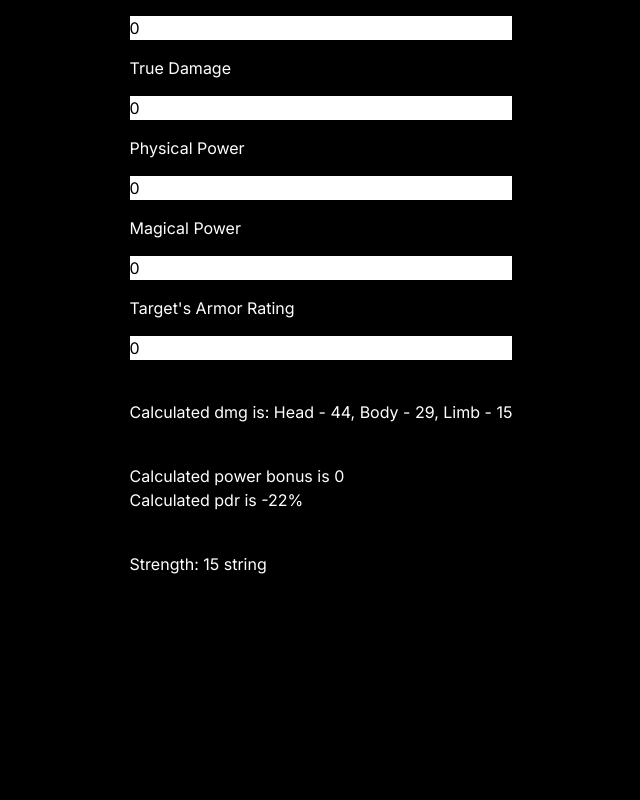
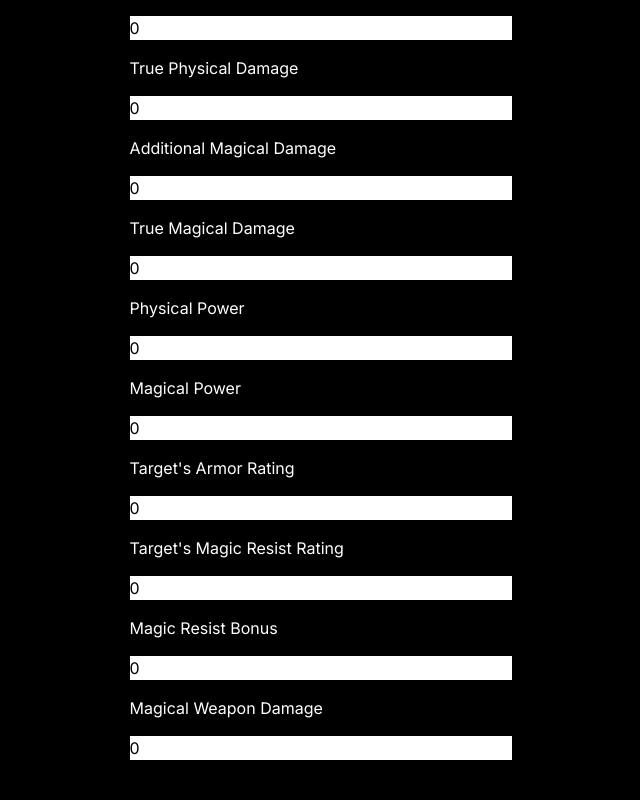
Before and after one commit to jadenenz/darkanddarkerdmgcalc, a Next.js app: page / in a window 1280 px wide. Shown: the part 600-1400 px from the top of the page, without its empty margins (319-959 px from the left). Before the commit the page ends 1272 px from the top, so only its background shows below. Built offline with nearby package versions, Linux system fonts and the light colour scheme.

Commit message:
support for magical damage calculations and crystal sword dmg

```diff
--- a/src/components/calculator.tsx
+++ b/src/components/calculator.tsx
@@ -19,6 +19,8 @@ export default function Calculator() {
     body: number
     limb: number
   }
+
+  type DamageType = "p" | "m"
 
   // type Inputs = {
   //   strength: number
@@ -43,12 +45,17 @@ export default function Calculator() {
   const [will, setWill] = useState("15")
   const [knowledge, setKnowledge] = useState("15")
   const [baseDamage, setBaseDamage] = useState("24")
-  const [additionalDamage, setAdditionalDamage] = useState("0")
-  const [trueDamage, setTrueDamage] = useState("0")
+  const [magicalWeaponDamage, setMagicalWeaponDamage] = useState("0")
+  const [additionalPhysicalDamage, setAdditionalPhysicalDamage] = useState("0")
+  const [additionalMagicalDamage, setAdditionalMagicalDamage] = useState("0")
+  const [truePhysicalDamage, setTruePhysicalDamage] = useState("0")
   const [weaponOrMagicDamage, setWeaponOrMagicDamage] = useState("0")
   const [physicalPower, setPhysicalPower] = useState("0")
   const [magicalPower, setMagicalPower] = useState("0")
   const [targetArmorRating, setTargetArmorRating] = useState("0")
+  const [targetMagicResistRating, setTargetMagicResistRating] = useState("0")
+  const [magicResistFromArmor, setMagicResistFromArmor] = useState("0")
+  const [crystalSword, setCrystalSword] = useState(false)
   // const [resourcefulness, setResourcefulness] = useState(0)
 
   //Defines the brackets of phyiscal power bonus by the beginning and end value of the bracket, the
@@ -94,6 +101,58 @@ export default function Calculator() {
       end: 100,
       min: 35,
       max: 60,
+      step: 0.5,
+    },
+  ]
+
+  const magicalPowerBonusBrackets = [
+    {
+      start: 0,
+      end: 1,
+      min: -90,
+      max: -90,
+      step: 0,
+    },
+    {
+      start: 1,
+      end: 5,
+      min: -90,
+      max: -50,
+      step: 10,
+    },
+    {
+      start: 5,
+      end: 15,
+      min: -50,
+      max: 0,
+      step: 5,
+    },
+    {
+      start: 15,
+      end: 25,
+      min: 0,
+      max: 30,
+      step: 3,
+    },
+    {
+      start: 25,
+      end: 40,
+      min: 30,
+      max: 60,
+      step: 2,
+    },
+    {
+      start: 40,
+      end: 50,
+      min: 60,
+      max: 70,
+      step: 1,
+    },
+    {
+      start: 50,
+      end: 100,
+      min: 70,
+      max: 95,
       step: 0.5,
     },
   ]
@@ -199,7 +258,146 @@ export default function Calculator() {
     },
   ]
 
-  function calculatePowerBonus(): number {
+  const magicResistFromWillBrackets = [
+    {
+      start: 0,
+      end: 5,
+      min: -20,
+      max: 0,
+      step: 4,
+    },
+    {
+      start: 5,
+      end: 35,
+      min: 0,
+      max: 90,
+      step: 3,
+    },
+    {
+      start: 35,
+      end: 55,
+      min: 90,
+      max: 130,
+      step: 2,
+    },
+    {
+      start: 55,
+      end: 65,
+      min: 130,
+      max: 140,
+      step: 1,
+    },
+    {
+      start: 65,
+      end: 91,
+      min: 140,
+      max: 153,
+      step: 0.5,
+    },
+    {
+      start: 91,
+      end: 92,
+      min: 153,
+      max: 152, // Note: Assuming the -1 is a mistake as mentioned.
+      step: -1,
+    },
+    {
+      start: 92,
+      end: 94,
+      min: 152,
+      max: 154,
+      step: 1,
+    },
+    {
+      start: 94,
+      end: 100,
+      min: 154,
+      max: 157,
+      step: 0.5,
+    },
+  ]
+
+  const magicResistRatingBrackets = [
+    {
+      start: -300,
+      end: -15,
+      min: -595,
+      max: -25,
+      step: 2,
+    },
+    {
+      start: -15,
+      end: 10,
+      min: -25,
+      max: 0,
+      step: 1,
+    },
+    {
+      start: 10,
+      end: 19,
+      min: 0,
+      max: 4.5,
+      step: 0.5,
+    },
+    {
+      start: 19,
+      end: 30,
+      min: 4.5,
+      max: 8.9,
+      step: 0.4,
+    },
+    {
+      start: 30,
+      end: 40,
+      min: 8.9,
+      max: 11.9,
+      step: 0.3,
+    },
+    {
+      start: 40,
+      end: 50,
+      min: 11.9,
+      max: 13.9,
+      step: 0.2,
+    },
+    {
+      start: 50,
+      end: 100,
+      min: 13.9,
+      max: 18.9,
+      step: 0.1,
+    },
+    {
+      start: 100,
+      end: 150,
+      min: 18.9,
+      max: 28.9,
+      step: 0.2,
+    },
+    {
+      start: 150,
+      end: 250,
+      min: 28.9,
+      max: 58.9,
+      step: 0.3,
+    },
+    {
+      start: 250,
+      end: 350,
+      min: 58.9,
+      max: 78.9,
+      step: 0.2,
+    },
+    {
+      start: 350,
+      end: 500,
+      min: 78.9,
+      max: 93.9,
+      step: 0.1,
+    },
+  ]
+
+  function calculatePhysicalPowerBonus(): number {
     const powerBonus = parseInt(strength) + parseInt(physicalPower)
     //Find which stat bracket the power bonus falls into
     const bracket = physPowerBonusBrackets.find(
@@ -215,6 +413,22 @@ export default function Calculator() {
     return 0
   }
 
+  function calculateMagicalPowerBonus(): number {
+    const powerBonus = parseInt(will) + parseInt(magicalPower)
+    const bracket = magicalPowerBonusBrackets.find(
+      (b) => b.start <= powerBonus && b.end >= powerBonus
+    )
+    if (typeof bracket !== "undefined") {
+      return bracket.max - (bracket.end - powerBonus) * bracket.step
+    }
+    if (powerBonus >= 100) {
+      return 95
+    }
+    //default case should not ever be reached -- change to throw error?
+    return 0
+  }
+
+  // target's pdr for use in player damage calc
   function calculatePhysicalDamageReduction(): number {
     const armorRating = parseInt(targetArmorRating)
     const bracket = armorRatingBrackets.find(
@@ -230,59 +444,105 @@ export default function Calculator() {
     return 0
   }
 
-  // first implementation idea -- it works but its clunky
-  // --------------------------------------------------------
-  // const calculatePowerBonus = (): number => {
-  //   const powerBonus = strength + physicalPowerFromGear
-  //   //If powerBonus is between 15 and 50
-  //   if (powerBonus >= 15 && powerBonus <= 50){
-  //     //subtract the powerBonus from the max in the stat range, then subtract that from the maximum bonus from that range
-  //    return 35 - (50 - powerBonus)
-  //    //ex: 35 - (50 - 17) = 35 - 33 = 2% power bonus
-  //   }
+  function calculateMagicResistFromWill(): number {
+    const willInt = parseInt(will)
+    const bracket = magicResistFromWillBrackets.find(
+      (b) => b.start <= willInt && b.end >= willInt
+    )
+    if (typeof bracket !== "undefined") {
+      return bracket.max - (bracket.end - willInt) * bracket.step
+    }
+    if (willInt >= 100) {
+      return 157
+    }
+    //default case should not ever be reached
+    return 0
+  }
 
-  //   //default if value is 0
-  //   return -0.8
-  // }
+  // target's mdr for use in player damage calc
+  function calculateMagicalDamageReduction(): number {
+    const magicResistRating = parseInt(targetMagicResistRating)
+    const bracket = magicResistRatingBrackets.find(
+      (b) => b.start <= magicResistRating && b.end >= magicResistRating
+    )
+    if (typeof bracket !== "undefined") {
+      return bracket.max - (bracket.end - magicResistRating) * bracket.step
+    }
+    if (magicResistRating >= 100) {
+      return 94
+    }
+    //default case should not ever be reached
+    return 0
+  }
 
-  const calculateDmg = (projectileReduction: number): CalculationResult => {
+  // this is player magic resist because it includes will
+  function calculatePlayerMagicalDamageReduction(): number {
+    const magicResistRating =
+      calculateMagicResistFromWill() + parseInt(magicResistFromArmor)
+    const bracket = magicResistRatingBrackets.find(
+      (b) => b.start <= magicResistRating && b.end >= magicResistRating
+    )
+    if (typeof bracket !== "undefined") {
+      return bracket.max - (bracket.end - magicResistRating) * bracket.step
+    }
+    if (magicResistRating >= 100) {
+      return 94
+    }
+    //default case should not ever be reached
+    return 0
+  }
+
+  const calculateDmg = (damageType: DamageType): CalculationResult => {
     const totalBaseDmg = parseInt(baseDamage) + parseInt(weaponOrMagicDamage)
-    const finalPowerBonusMultiplier = calculatePowerBonus() / 100
-    const additionalDmg = parseInt(additionalDamage)
-    const trueDmg = parseInt(trueDamage)
+    const finalPowerBonusMultiplier =
+      damageType === "p"
+        ? calculatePhysicalPowerBonus() / 100
+        : calculateMagicalPowerBonus() / 100
+    const additionalDmg =
+      damageType === "p"
+        ? parseInt(additionalPhysicalDamage)
+        : parseInt(additionalMagicalDamage)
+    const trueDmg = parseInt(truePhysicalDamage)
     const headshotMultiplier = 1.5
     const bodyshotMultiplier = 1
     const limbshotMultiplier = 0.5
-    const dmgReduction = calculatePhysicalDamageReduction() / 100
+    const dmgReduction =
+      damageType === "p"
+        ? calculatePhysicalDamageReduction() / 100
+        : calculateMagicalDamageReduction() / 100
+    const projectileReduction = 1
 
-    const result = {
-      head: Math.round(
+    function crunchNumbers(locationMultiplier: number): number {
+      return (
         (totalBaseDmg * finalPowerBonusMultiplier +
           totalBaseDmg +
           additionalDmg) *
-          headshotMultiplier *
+          locationMultiplier *
           (1 - dmgReduction) *
           projectileReduction +
-          trueDmg
-      ),
-      body: Math.round(
-        (totalBaseDmg * finalPowerBonusMultiplier +
-          totalBaseDmg +
-          additionalDmg) *
-          bodyshotMultiplier *
-          (1 - dmgReduction) *
-          projectileReduction +
-          trueDmg
-      ),
-      limb: Math.round(
-        (totalBaseDmg * finalPowerBonusMultiplier +
-          totalBaseDmg +
-          additionalDmg) *
-          limbshotMultiplier *
-          (1 - dmgReduction) *
-          projectileReduction +
-          trueDmg
-      ),
+        trueDmg
+      )
+    }
+
+    const result = {
+      head: Math.round(crunchNumbers(headshotMultiplier)),
+      body: Math.round(crunchNumbers(bodyshotMultiplier)),
+      limb: Math.round(crunchNumbers(limbshotMultiplier)),
+    }
+
+    return result
+  }
+
+  function calculateCrystalSwordDamage() {
+    const physicalDamageResult = calculateDmg("p")
+    const magicalDamageResult = calculateDmg("m")
+    console.log(
+      `Crystal sword physical: ${physicalDamageResult.body} --- Crystal sword magical: ${magicalDamageResult.body}`
+    )
+    const result = {
+      head: Math.round(physicalDamageResult.head + magicalDamageResult.head),
+      body: Math.round(physicalDamageResult.body + magicalDamageResult.body),
+      limb: Math.round(physicalDamageResult.limb + magicalDamageResult.limb),
     }
 
     return result
@@ -302,7 +562,7 @@ export default function Calculator() {
 
   return (
     <div className="flex flex-col gap-10">
-      <form className="flex gap-4 flex-col">
+      <form className="flex gap-4 flex-col flex-wrap">
         <label className="text-white">Strength</label>
         <input
           className="text-black"
@@ -345,18 +605,32 @@ export default function Calculator() {
           onChange={(e) => handleChangeState(e, setWeaponOrMagicDamage)}
         />
 
-        <label className="text-white">Additional Damage</label>
+        <label className="text-white">Additional Physical Damage</label>
         <input
           className="text-black"
-          value={additionalDamage}
-          onChange={(e) => handleChangeState(e, setAdditionalDamage)}
+          value={additionalPhysicalDamage}
+          onChange={(e) => handleChangeState(e, setAdditionalPhysicalDamage)}
         />
 
-        <label className="text-white">True Damage</label>
+        <label className="text-white">True Physical Damage</label>
         <input
           className="text-black"
-          value={trueDamage}
-          onChange={(e) => handleChangeState(e, setTrueDamage)}
+          value={truePhysicalDamage}
+          onChange={(e) => handleChangeState(e, setTruePhysicalDamage)}
+        />
+
+        <label className="text-white">Additional Magical Damage</label>
+        <input
+          className="text-black"
+          value={additionalMagicalDamage}
+          onChange={(e) => handleChangeState(e, setAdditionalMagicalDamage)}
+        />
+
+        <label className="text-white">True Magical Damage</label>
+        <input
+          className="text-black"
+          value={truePhysicalDamage}
+          onChange={(e) => handleChangeState(e, setTruePhysicalDamage)}
         />
 
         <label className="text-white">Physical Power</label>
@@ -380,6 +654,27 @@ export default function Calculator() {
           onChange={(e) => handleChangeState(e, setTargetArmorRating)}
         />
 
+        <label className="text-white">Target&apos;s Magic Resist Rating</label>
+        <input
+          className="text-black"
+          value={targetMagicResistRating}
+          onChange={(e) => handleChangeState(e, setTargetMagicResistRating)}
+        />
+
+        <label className="text-white">Magic Resist Bonus</label>
+        <input
+          className="text-black"
+          value={magicResistFromArmor}
+          onChange={(e) => handleChangeState(e, setMagicResistFromArmor)}
+        />
+
+        <label className="text-white">Magical Weapon Damage</label>
+        <input
+          className="text-black"
+          value={magicalWeaponDamage}
+          onChange={(e) => handleChangeState(e, setMagicalWeaponDamage)}
+        />
+
         {/* <select ("class")></form>
           <option value="fighter">fighter</option>
           <option value="wizard">wizard</option>
@@ -387,18 +682,30 @@ export default function Calculator() {
         </select> */}
       </form>
       <div className="text-white">
-        Calculated dmg is: Head - {calculateDmg(1).head}, Body -{" "}
-        {calculateDmg(1).body}, Limb - {calculateDmg(1).limb}
+        Calculated dmg is: Head - {calculateDmg("p").head}, Body -{" "}
+        {calculateDmg("p").body}, Limb - {calculateDmg("p").limb}
       </div>
       <div className="text-white">
-        Calculated power bonus is {calculatePowerBonus()}
+        Calculated power bonus is {calculatePhysicalPowerBonus()}
         <br />
         Calculated pdr is{" "}
         {Math.round(calculatePhysicalDamageReduction() * 100) / 100 + "%"}
+        <br />
+        Calculated mdr is{" "}
+        {Math.round(calculateMagicalDamageReduction() * 100) / 100 + "%"}
+        <br />
+        {parseInt(magicalWeaponDamage) > 0 &&
+          "Crystal sword damage is: " +
+            "Head - " +
+            calculateCrystalSwordDamage().head +
+            " Body - " +
+            calculateCrystalSwordDamage().body +
+            " Limb - " +
+            calculateCrystalSwordDamage().limb}
       </div>
-      <div className="text-white">
+      {/* <div className="text-white">
         Strength: {strength} {typeof strength}
-      </div>
+      </div> */}
     </div>
   )
 }
```
